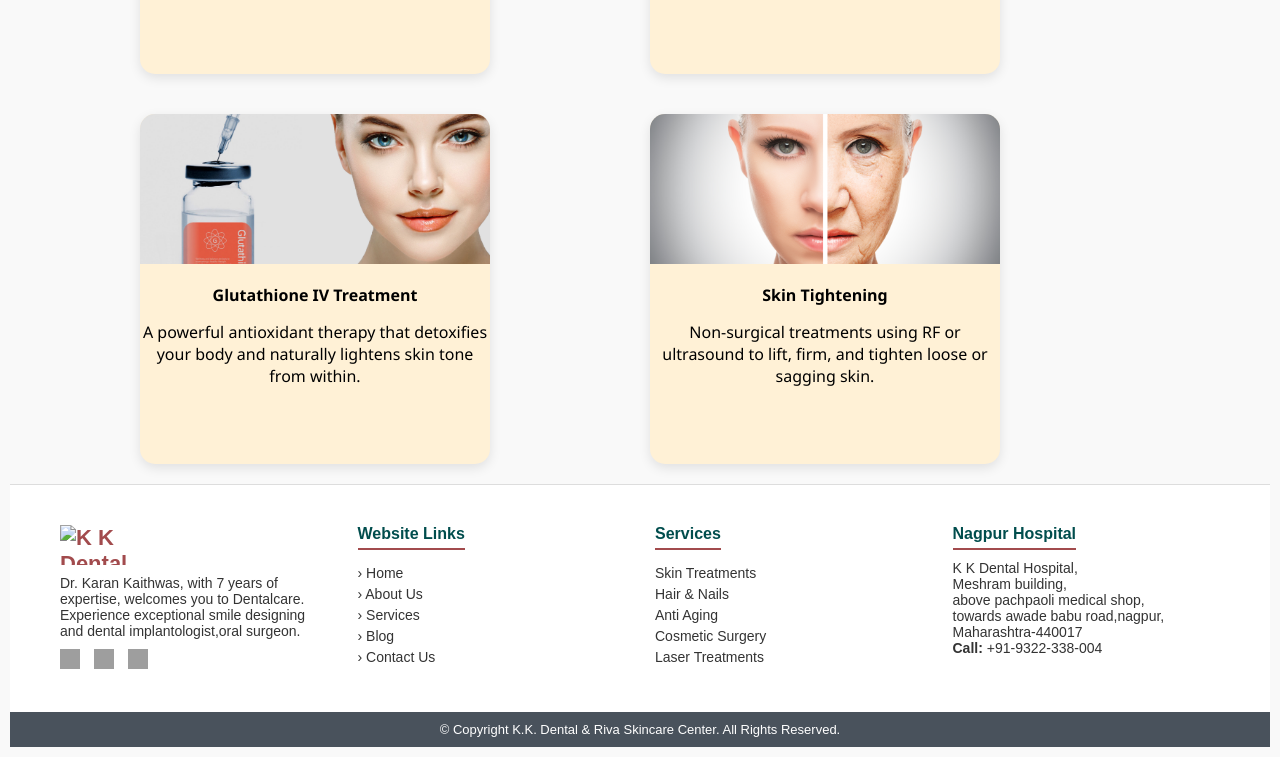
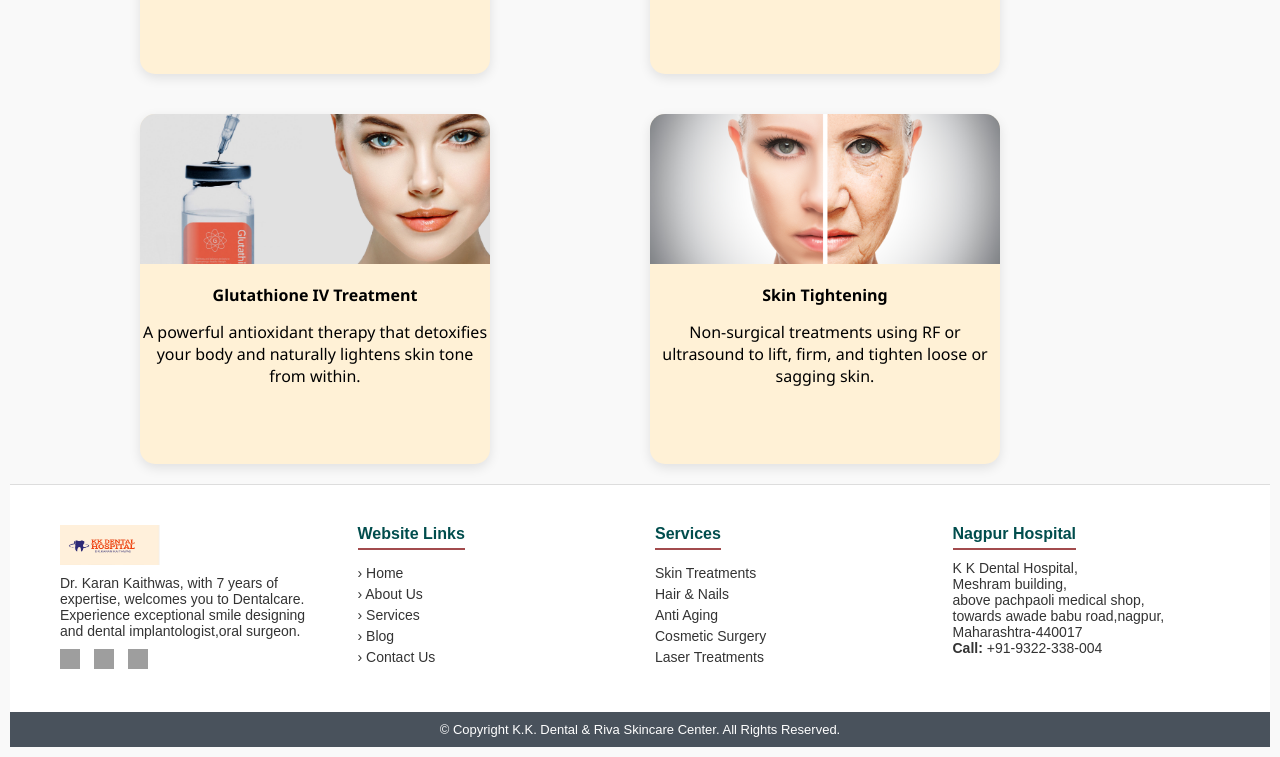
Before and after one commit to athu6657/k-k-dental, a plain HTML site: page skin.html in a window 1280 px wide. Shown: the part 4409-5166 px from the top of the page. Drawn offline with Linux system fonts and the light colour scheme; grey boxes are pictures that could not be loaded.

Commit message:
initial commit

```diff
--- a/skin.html
+++ b/skin.html
@@ -566,7 +566,7 @@ margin-top: auto;
     <div class="footer-container">
       <!-- Left Column: Logo & About -->
       <div class="footer-col about">
-        <img src="img/logo.png" alt="K K Dental" class="logo" />
+        <img src="img/logo.jpg" alt="K K Dental" class="logo" />
         <p>
           Dr. Karan Kaithwas, with 7 years of expertise, welcomes you to Dentalcare. Experience exceptional smile designing and dental implantologist,oral surgeon.
         </p>
```
